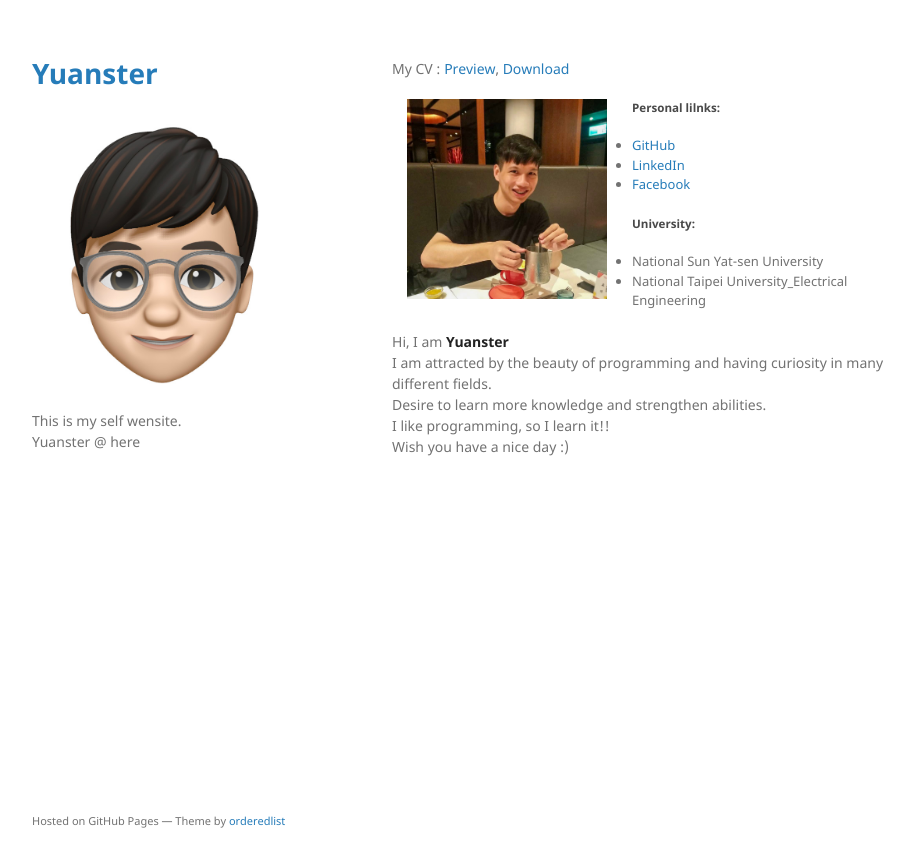
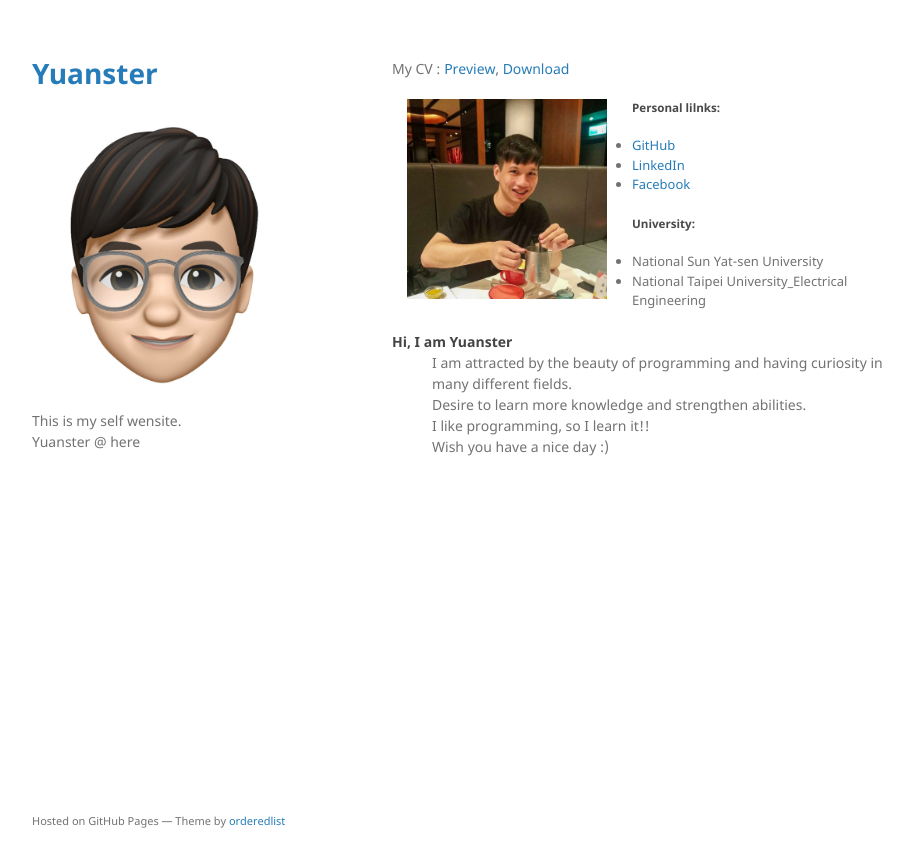
Before and after one commit to YaoyuanHsu/YaoyuanHsu.github.io, a Jekyll site: the page built from index.md, in a window 1280 px wide. Shown: the top 867 px of the page, without its empty margins (178-1092 px from the left). Built offline with Jekyll 4.4.1, drawn with Linux system fonts in a browser that asks for light colours.

Commit message:
Update introduction

```diff
--- a/index.md
+++ b/index.md
@@ -37,8 +37,10 @@ My CV : [Preview](./docs/CV.pdf), <a href="https://github.com/YaoyuanHsu/Yuanste
     </ul>
 </div>
 
-Hi, I am **Yuanster**
-    I am attracted by the beauty of programming and having curiosity in many different fields.
-    Desire to learn more knowledge and strengthen abilities.
-    I like programming, so I learn it!!
-    Wish you have a nice day :)
+<dl>
+<dt>Hi, I am <b>Yuanster</b></dt>
+<dd>I am attracted by the beauty of programming and having curiosity in many different fields.</dd>
+<dd>Desire to learn more knowledge and strengthen abilities.</dd>
+<dd>I like programming, so I learn it!!</dd>
+<dd>Wish you have a nice day :)</dd>
+</dl>
```
